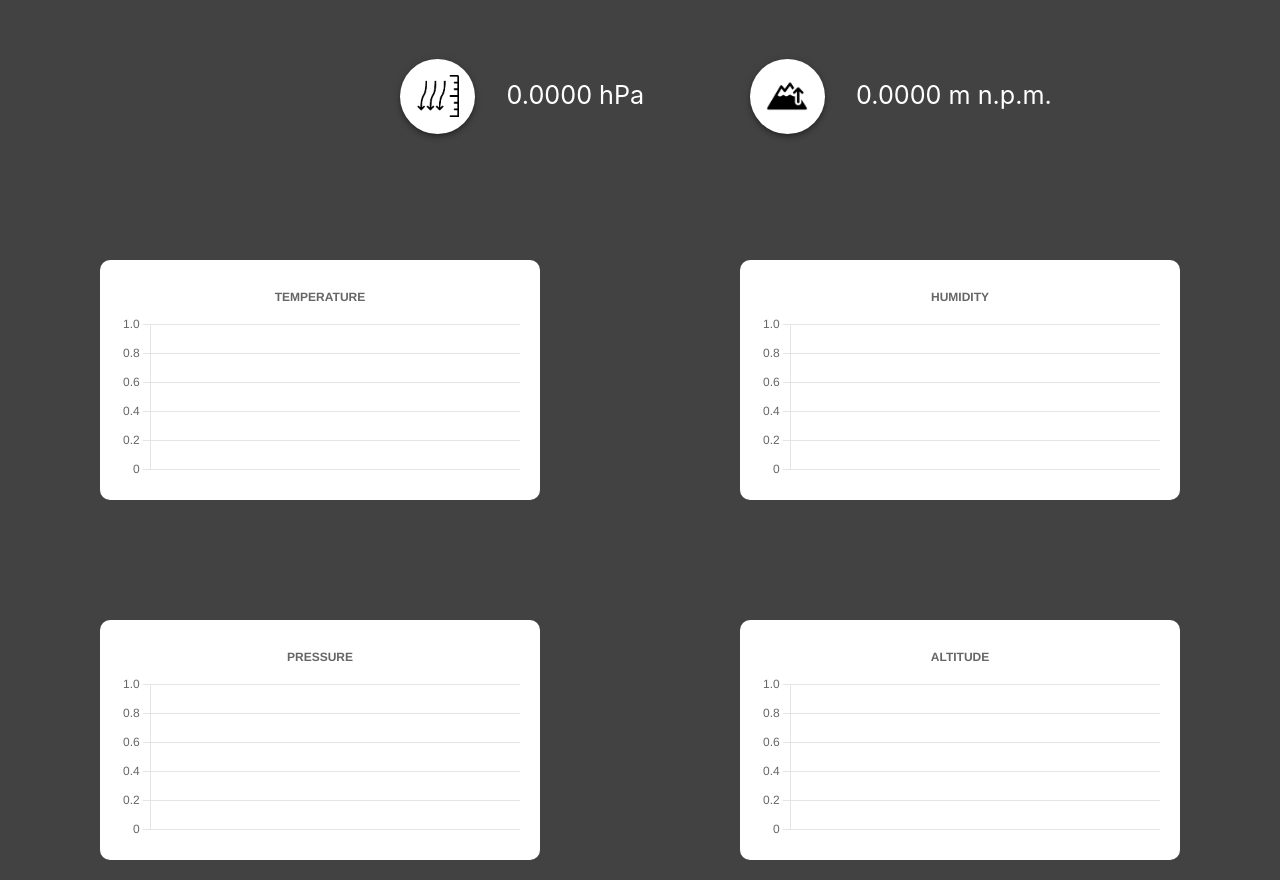
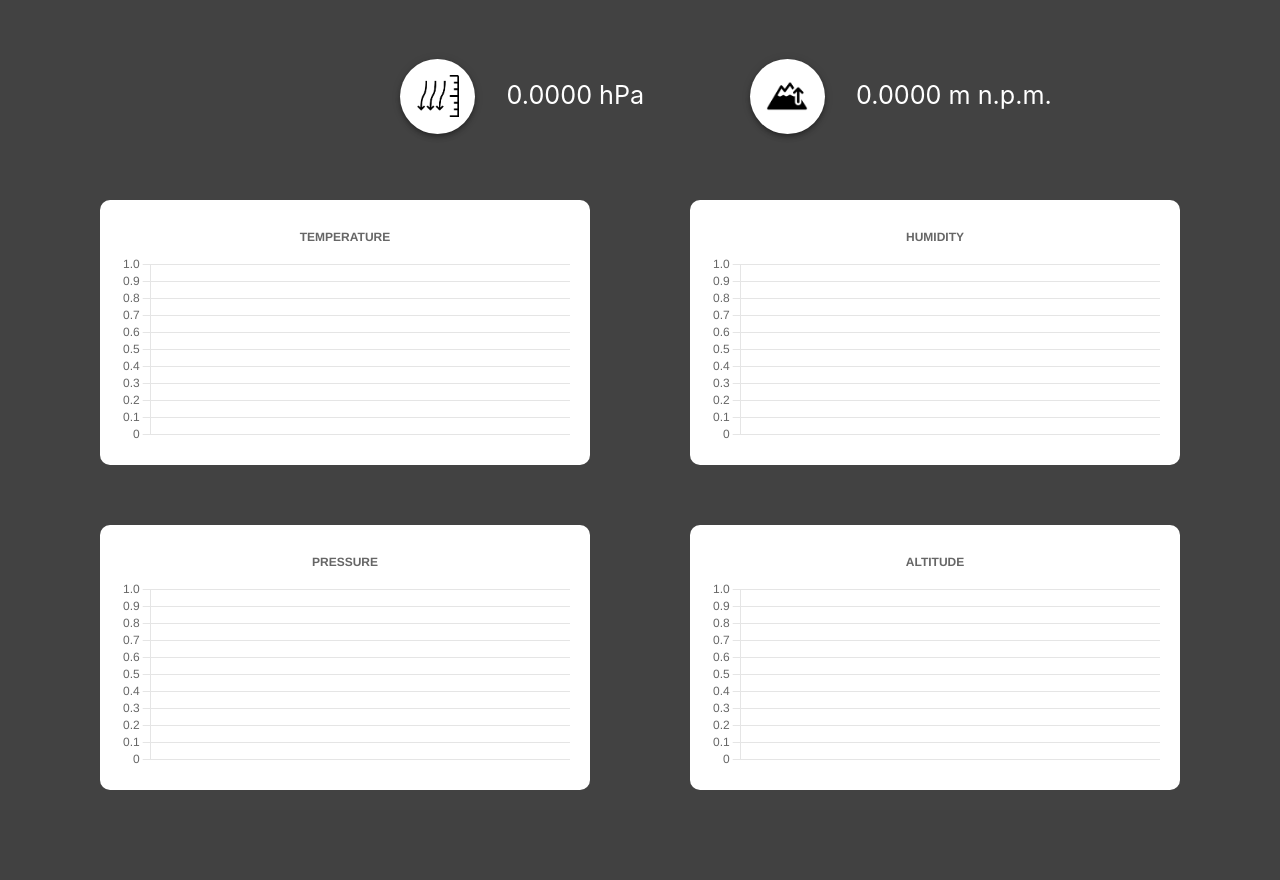
Before and after one commit to mamyxk/5_PIR_Pogoda_Django, a Django app: page / in a window 1280 px wide. Shown: the part 527-1407 px from the top of the page. After the commit the page ends 1317 px from the top, so only its background shows below. Run offline with Django 3.2, Linux system fonts and the light colour scheme; data comes from the database, SQL or seed files in the repository.

Commit message:
More final visual changes

```diff
--- a/sensors/static/sensors/styles/index.css
+++ b/sensors/static/sensors/styles/index.css
@@ -13,8 +13,16 @@
     justify-content: center;
 }
 
-.chart-container>.row>.col {
-    padding: 100px 100px 0 100px;
+/* .chart-container>.row>.col {
+    padding: 100px 0 0 100px;
+} */
+
+.chart-container .left-chart {
+    padding: 5vh 50px 0px 100px;
+}
+
+.chart-container .right-chart {
+    padding: 5vh 100px 0px 50px;
 }
 
 .chart-wrapper {
--- a/sensors/templates/sensors/index.html
+++ b/sensors/templates/sensors/index.html
@@ -73,24 +73,24 @@
 </div>
 <div class="chart-container">
     <div class="row">
-        <div class="col s6">
+        <div class="col s6 left-chart">
             <div class="chart-wrapper">
                 <canvas id="temperature-chart"></canvas>
             </div>
         </div>
-        <div class="col s6">
+        <div class="col s6 right-chart">
             <div class="chart-wrapper">
                 <canvas id="humidity-chart"></canvas>
             </div>
         </div>
     </div>
     <div class="row">
-        <div class="col s6">
+        <div class="col s6 left-chart">
             <div class="chart-wrapper">
                 <canvas id="pressure-chart"></canvas>
             </div>
         </div>
-        <div class="col s6">
+        <div class="col s6 right-chart">
             <div class="chart-wrapper">
                 <canvas id="altitude-chart"></canvas>
             </div>
```
